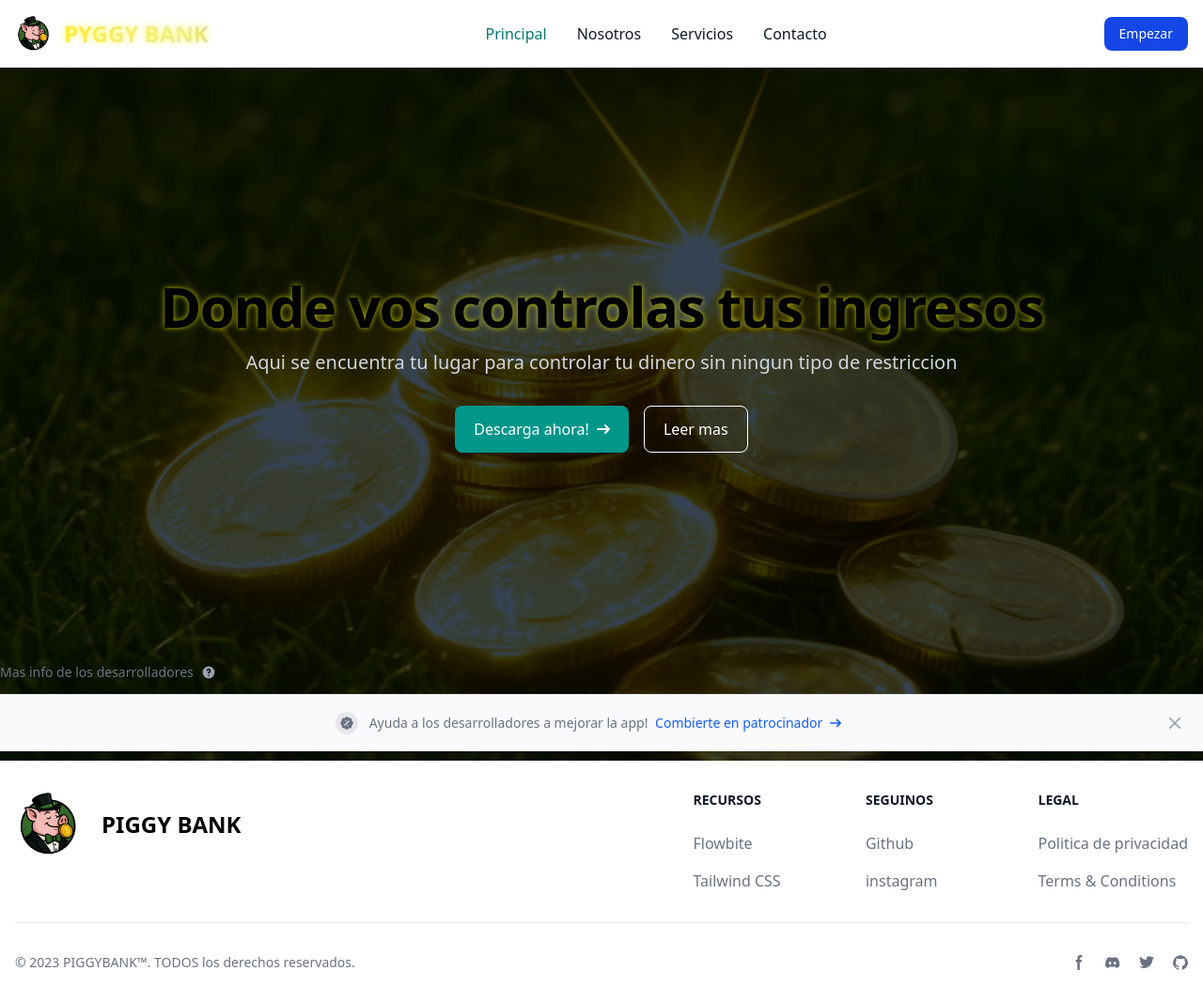
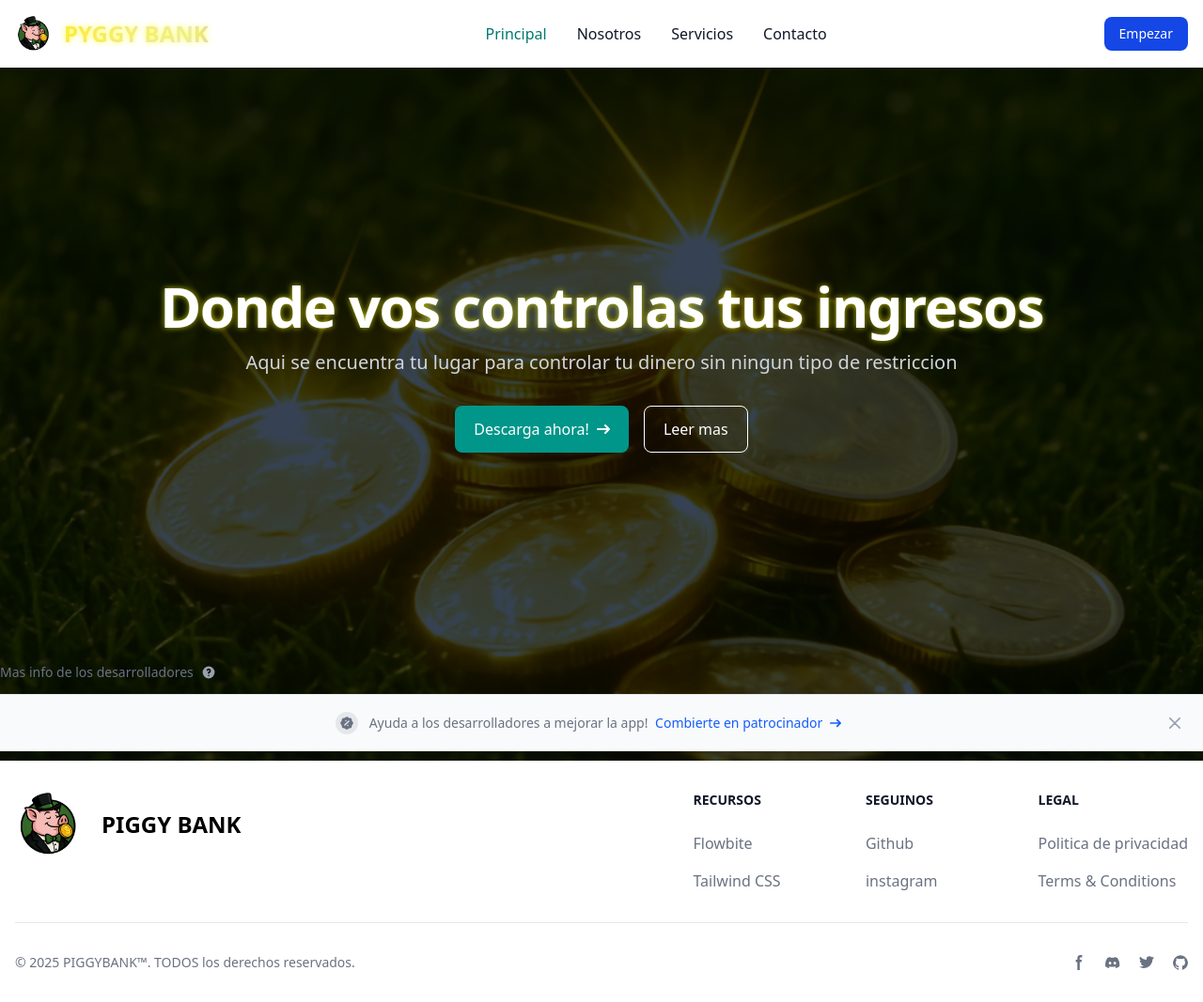
Before and after one commit to ger-bi123/piggy-bank, a website: page index.html in a window 1280 px wide. Shown: the whole page at 94% size. Drawn offline with nearby package versions, Linux system fonts and the light colour scheme.

Commit message:
correcion de errores

```diff
--- a/index.html
+++ b/index.html
@@ -89,7 +89,7 @@ text-shadow: 0px 0px 6px rgba(255, 255, 0, 0.7);
 
 <section class="bg-center bg-no-repeat bg-cover bg-[url('piggy-bank-img/monedasFondo.png')] bg-gray-700 bg-blend-multiply pb-21">
     <div class="px-4 mx-auto max-w-screen-xl text-center py-24 lg:py-56">
-        <h1 class="mb-4 text-4xl font-extrabold tracking-tight leading-none text-bg-gradient-to-r from-yellow-300 via-zinc-200 to-yellow-700 md:text-5xl lg:text-6xl animate-fade-slide-up animate-gold-shine">Donde vos controlas tus ingresos </h1>
+        <h1 class="mb-4 text-4xl font-extrabold tracking-tight leading-none text-white md:text-5xl lg:text-6xl animate-fade-slide-up animate-gold-shine">Donde vos controlas tus ingresos </h1>
         <p class="mb-8 text-lg font-normal text-gray-300 lg:text-xl sm:px-16 lg:px-48">Aqui se encuentra tu lugar para controlar tu dinero sin ningun tipo de restriccion</p>
         <div class="flex flex-col space-y-4 sm:flex-row sm:justify-center sm:space-y-0">
             <a href="#" class="inline-flex justify-center items-center py-3 px-5 text-base font-medium text-center text-white rounded-lg bg-teal-600 hover:bg-teal-700 focus:ring-4 focus:ring-teal-500 dark:focus:ring-teal-800">
@@ -208,7 +208,7 @@ text-shadow: 0px 0px 6px rgba(255, 255, 0, 0.7);
       </div>
       <hr class="my-6 border-gray-200 sm:mx-auto dark:border-gray-700 lg:my-8" />
       <div class="sm:flex sm:items-center sm:justify-between">
-          <span class="text-sm text-gray-500 sm:text-center dark:text-gray-400">© 2023 <a href="https://flowbite.com/" class="hover:underline">PIGGYBANK™</a>. TODOS los derechos reservados.
+          <span class="text-sm text-gray-500 sm:text-center dark:text-gray-400">© 2025 <a href="index.html" class="hover:underline">PIGGYBANK™</a>. TODOS los derechos reservados.
           </span>
           <div class="flex mt-4 sm:justify-center sm:mt-0">
               <a href="#" class="text-gray-500 hover:text-gray-900 dark:hover:text-white">
```
